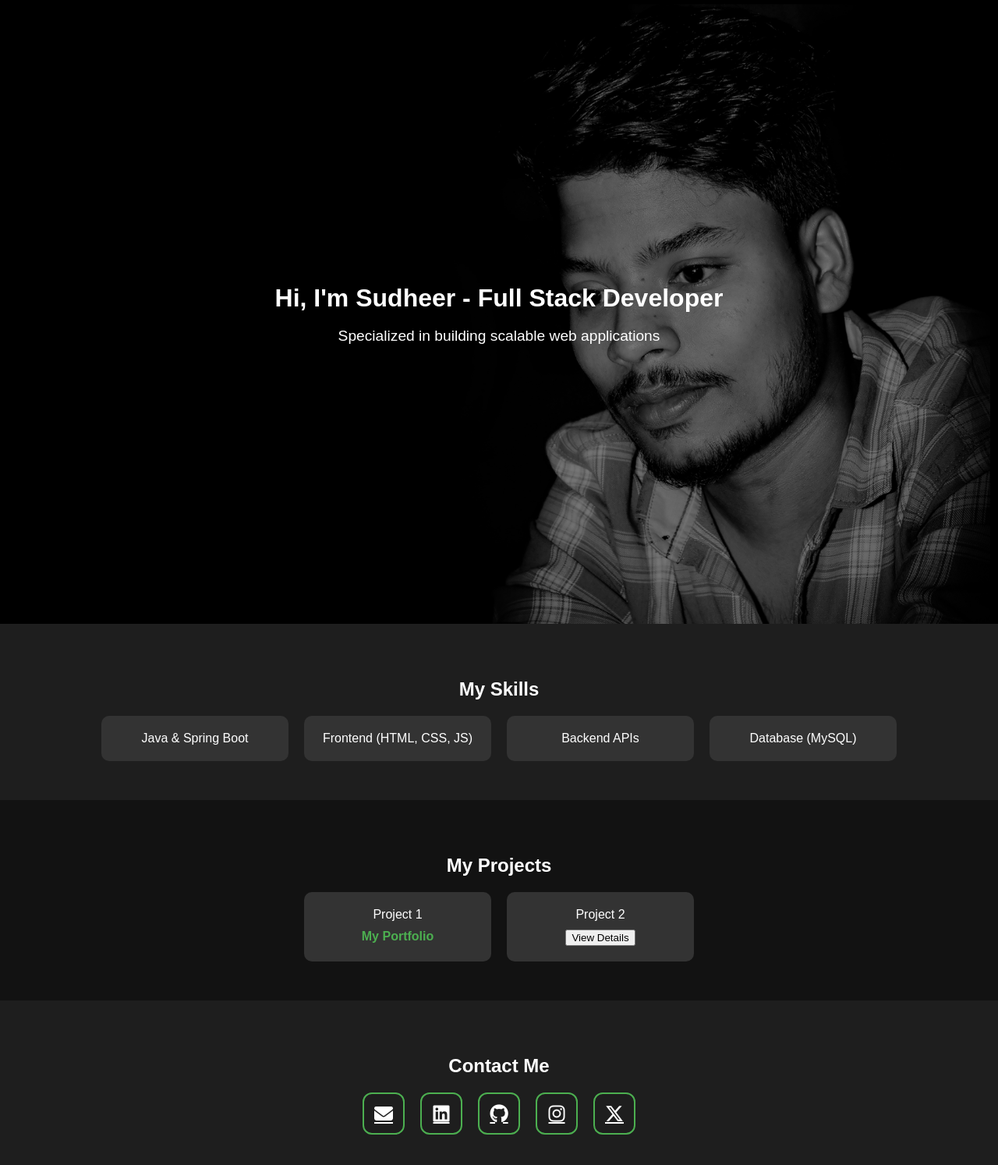
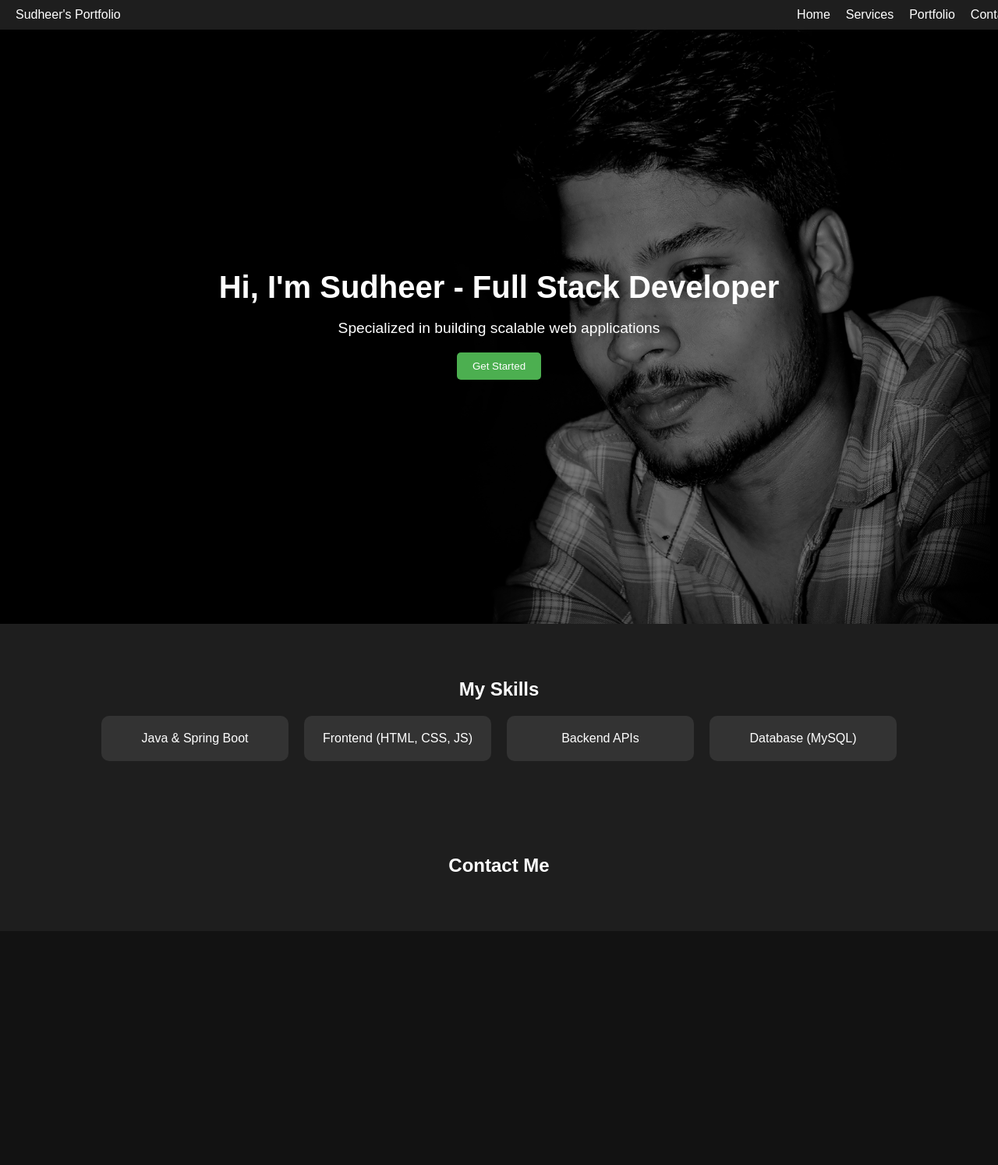
Before and after one commit to sudheer5f2/portfolio-website, a plain HTML site: page index.html in a window 1280 px wide. Shown: the whole page at 78% size. After the commit the page ends 1194 px from the top, so only its background shows below. Drawn offline with Linux system fonts and the light colour scheme.

Commit message:
Update index.html

```diff
--- a/index.html
+++ b/index.html
@@ -15,6 +15,44 @@
             color: #fff;
         }
 
+        /* Navigation Bar */
+        nav {
+            background-color: #1e1e1e;
+            padding: 10px 20px;
+            display: flex;
+            justify-content: space-between;
+            align-items: center;
+            position: fixed;
+            top: 0;
+            width: 100%;
+            z-index: 1000;
+        }
+
+        .nav-links {
+            display: flex;
+            gap: 20px;
+        }
+
+        .nav-links a {
+            color: #fff;
+            text-decoration: none;
+            font-size: 1rem;
+            transition: color 0.3s;
+        }
+
+        .nav-links a:hover {
+            color: #4caf50;
+        }
+
+        .hamburger {
+            display: none;
+            font-size: 1.5rem;
+            background: none;
+            border: none;
+            color: #fff;
+            cursor: pointer;
+        }
+
         /* Hero Section */
         #hero {
             display: flex;
@@ -25,6 +63,7 @@
             color: #fff;
             text-align: center;
             position: relative;
+            padding: 0 20px;
         }
 
         #hero::before {
@@ -44,7 +83,7 @@
         }
 
         #hero h1 {
-            font-size: 2rem;
+            font-size: 2.5rem;
             margin-bottom: 10px;
         }
 
@@ -55,7 +94,6 @@
 
         #hero button {
             padding: 10px 20px;
-            margin: 10px;
             border: none;
             cursor: pointer;
             background-color: #4caf50;
@@ -122,19 +160,6 @@
             transform: translateY(-10px);
         }
 
-        .portfolio-item a {
-            color: #4caf50;
-            text-decoration: none;
-            font-weight: bold;
-            display: block;
-            margin-top: 10px;
-            transition: color 0.3s ease;
-        }
-
-        .portfolio-item a:hover {
-            color: #45a049;
-        }
-
         /* Contact Section */
         #contact {
             padding: 50px 20px;
@@ -147,6 +172,7 @@
             gap: 20px;
             justify-content: center;
             margin-top: 20px;
+            flex-wrap: wrap;
         }
 
         .icon-box {
@@ -170,28 +196,67 @@
             transform: translateY(-5px);
         }
 
+        /* Responsive Design */
         @media (max-width: 768px) {
+            .hamburger {
+                display: block;
+            }
+
+            .nav-links {
+                display: none;
+                flex-direction: column;
+                gap: 10px;
+                background-color: #1e1e1e;
+                padding: 20px;
+                position: absolute;
+                top: 50px;
+                left: 0;
+                width: 100%;
+            }
+
+            .nav-links.active {
+                display: flex;
+            }
+
             #hero h1 {
-                font-size: 1.5rem;
+                font-size: 2rem;
             }
 
             .service-card, .portfolio-item {
                 width: 100%;
             }
 
-            .contact-info a {
+            .icon-box {
+                width: 40px;
+                height: 40px;
+            }
+
+            .icon-box i {
                 font-size: 20px;
             }
         }
     </style>
 </head>
 <body>
+
+<!-- Navigation Bar -->
+<nav>
+    <div>Sudheer's Portfolio</div>
+    <button class="hamburger" onclick="toggleMenu()">☰</button>
+    <div class="nav-links">
+        <a href="#hero">Home</a>
+        <a href="#services">Services</a>
+        <a href="#portfolio">Portfolio</a>
+        <a href="#contact">Contact</a>
+    </div>
+</nav>
+
 <!-- Hero Section -->
 <section id="hero">
     <div class="hero-content">
         <h1>Hi, I'm Sudheer - Full Stack Developer</h1>
         <p>Specialized in building scalable web applications</p>
-
+        <button onclick="alert('Get Started')">Get Started</button>
     </div>
 </section>
 
@@ -206,32 +271,19 @@
     </div>
 </section>
 
-    <!-- Portfolio Section -->
-    <section id="portfolio">
-        <h2>My Projects</h2>
-        <div class="portfolio-container">
-            <div class="portfolio-item">Project 1<a href="https://sudheer5f2.github.io/portfolio-website/">My Portfolio</a></div>
-            <div class="portfolio-item">Project 2 <a href=""><button onclick="project2()">View Details</button></a></div>
-        </div>
-    </section>
-
 <!-- Contact Section -->
 <section id="contact">
     <h2>Contact Me</h2>
     <div class="contact-info">
-            <a href="mailto:sudheer5f2@gmail.com" class="icon-box"><i class="fas fa-envelope"></i></a>
-            <a href="https://www.linkedin.com/in/sudheer-sangipogu-543a17336/" class="icon-box"><i class="fab fa-linkedin"></i></a>
-            <a href="https://github.com/sudheer5f2" class="icon-box"><i class="fab fa-github"></i></a>
-            <a href="https://www.instagram.com/sudhir__5/" class="icon-box"><i class="fab fa-instagram"></i></a>
-            <a href="https://x.com/sudhir__1405" class="icon-box"><i class="fab fa-x-twitter"></i></a>
+        <!-- Contact Icons -->
     </div>
 </section>
 
 <script>
-
-        function project2() {
-            alert('Working on it...!');
+    function toggleMenu() {
+        document.querySelector('.nav-links').classList.toggle('active');
     }
 </script>
+
 </body>
 </html>
```
Lines whose indentation alone changed are shown as unchanged.
